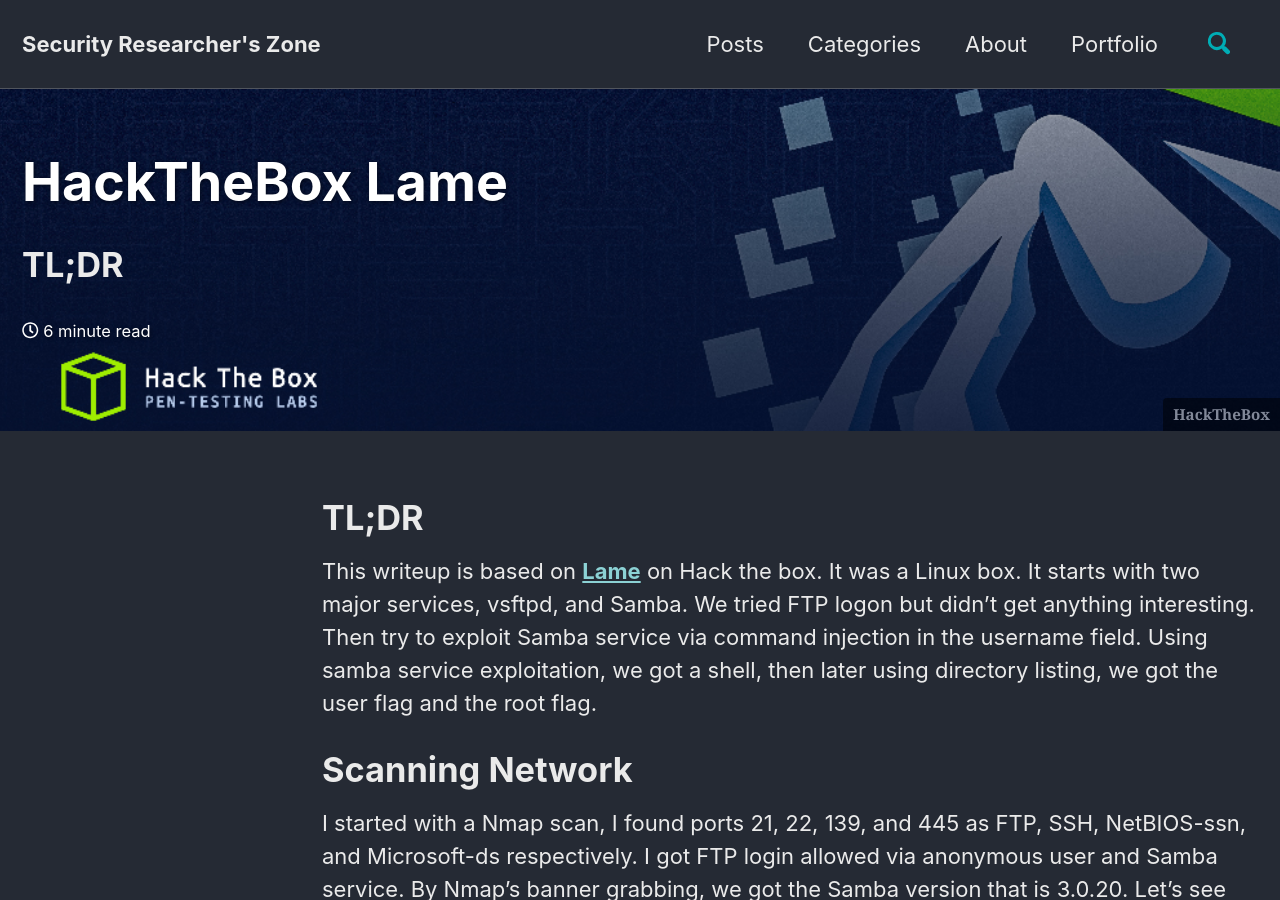
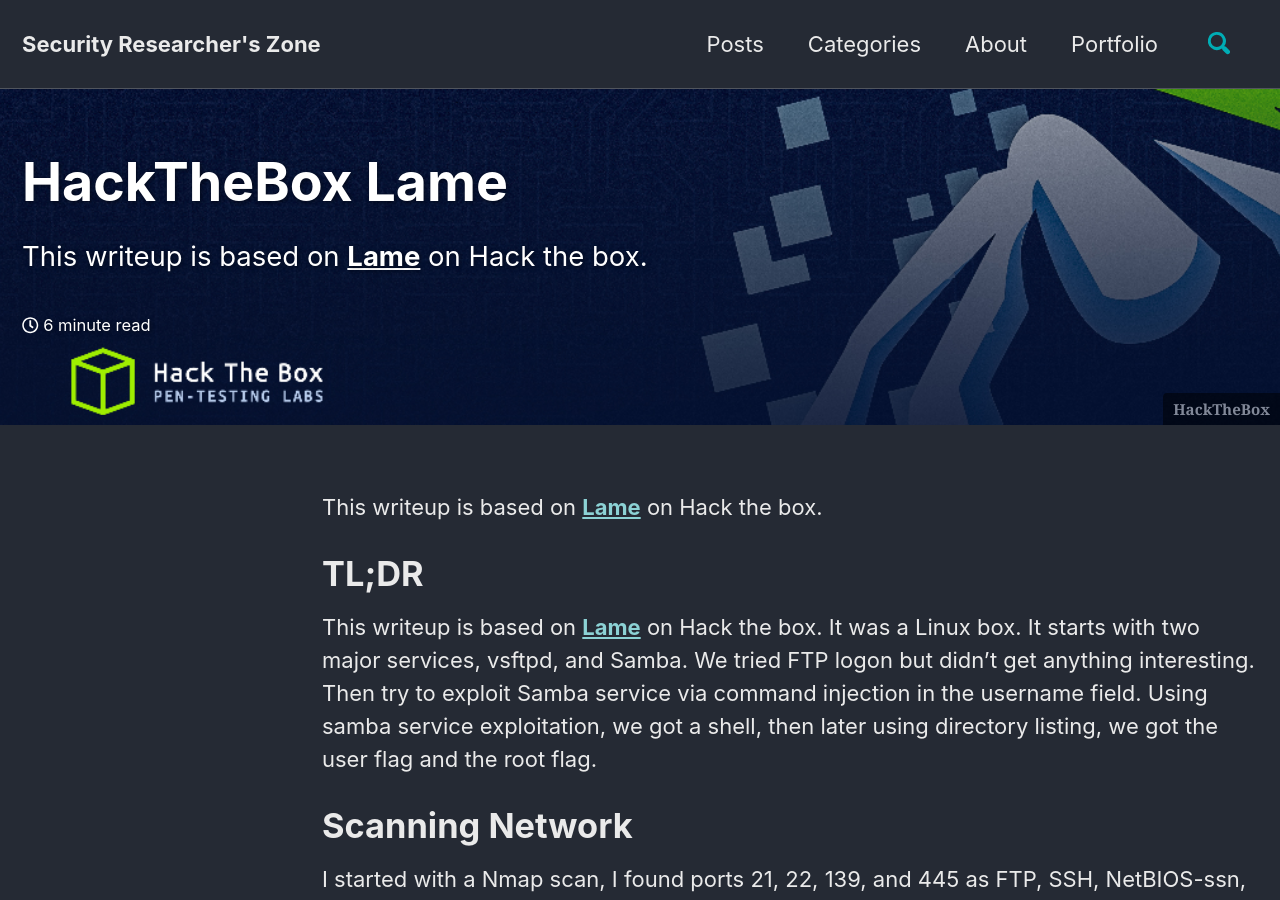
Before and after one commit to samh4cks/samh4cks.github.io, a Jekyll site: the page built from _posts/2023-01-16-lame.md, in a window 1280 px wide and 900 px high. Built offline with Jekyll 4.4.1, drawn with Linux system fonts in a browser that asks for light colours; cached includes are drawn as plain includes; comment, search, counter and statistics services are not loaded.

Commit message:
2023-01-16-lame.md

```diff
--- a/_posts/2023-01-16-lame.md
+++ b/_posts/2023-01-16-lame.md
@@ -9,6 +9,8 @@
 related: true
 tags: ["lame","command injection", "linux"]
 ---
+
+This writeup is based on [__Lame__](https://app.hackthebox.com/machines/Lame/activity) on Hack the box.
 
 # TL;DR
 
```
